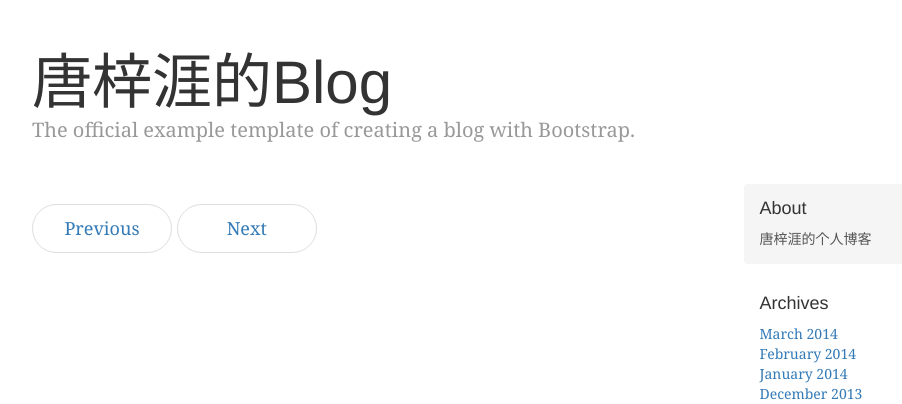
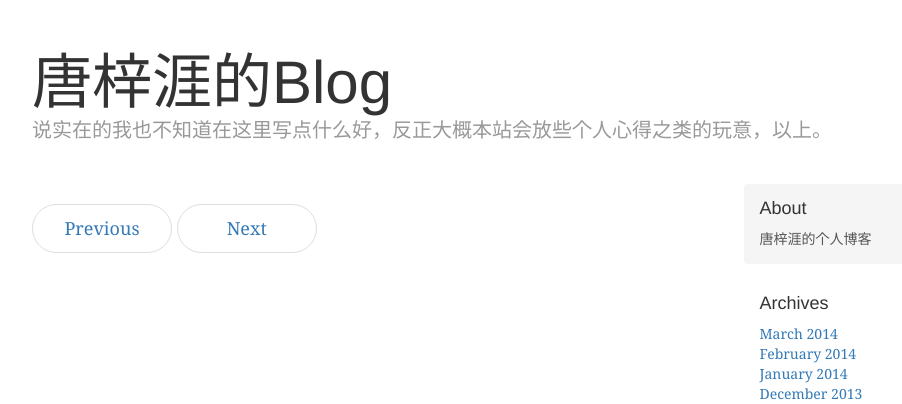
Before and after one commit to tcztzy/tcztzy_blog, a Django app: page / in a window 1280 px wide. Shown: the part 40-444 px from the top of the page, without its empty margins (138-1040 px from the left). Run offline with Django 3.2, Linux system fonts and the light colour scheme; data that the repository does not hold is empty; some libraries are stand-ins or nearby versions.

Commit message:
update index page

```diff
--- a/blog/models.py
+++ b/blog/models.py
@@ -31,7 +31,7 @@ class Entry(models.Model):
             "publication date must be in the past."
         ),
     )
-    summary = models.TextField()
+    summary = models.TextField(blank=True, null=True)
     body = models.TextField()
 
     objects = EntryQuerySet.as_manager()
--- a/tcztzy_blog/templates/base.html
+++ b/tcztzy_blog/templates/base.html
@@ -43,7 +43,7 @@
         <div class="col-sm-8 blog-main">
           {% for entry in latest %}<div class="blog-post">
             <h2 class="blog-post-title">{{ entry.headline }}</h2>
-            <p class="blog-post-meta">{{ entry.pub_date }} by <a href="#">Mark</a></p>
+            <p class="blog-post-meta">{{ entry.pub_date }} by <a href="#">{{ entry.author }}</a></p>
             {{ entry.body }}
           </div><!-- /.blog-post -->{% endfor %}
           {% include 'blog/blog_pageination.html' %}
--- a/tcztzy_blog/templates/blog/base.html
+++ b/tcztzy_blog/templates/blog/base.html
@@ -3,6 +3,6 @@
 {% block header %}
       <div class="blog-header">
         <h1 class="blog-title">唐梓涯的Blog</h1>
-        <p class="lead blog-description">The official example template of creating a blog with Bootstrap.</p>
+        <p class="lead blog-description">说实在的我也不知道在这里写点什么好，反正大概本站会放些个人心得之类的玩意，以上。</p>
       </div>
 {% endblock %}
```
